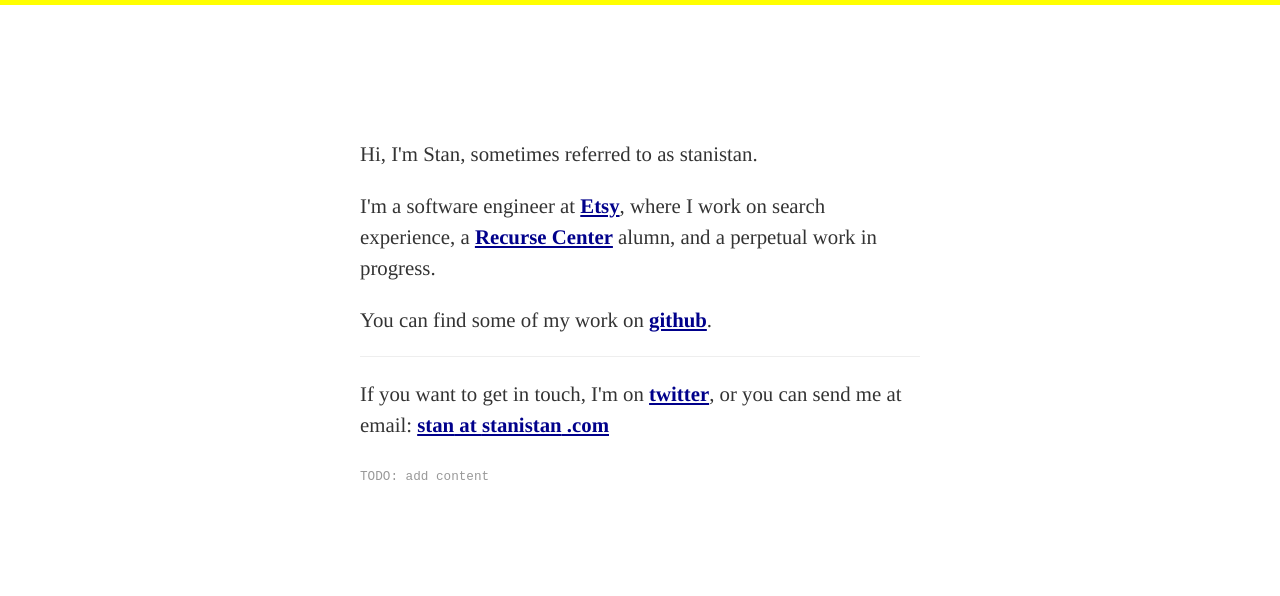
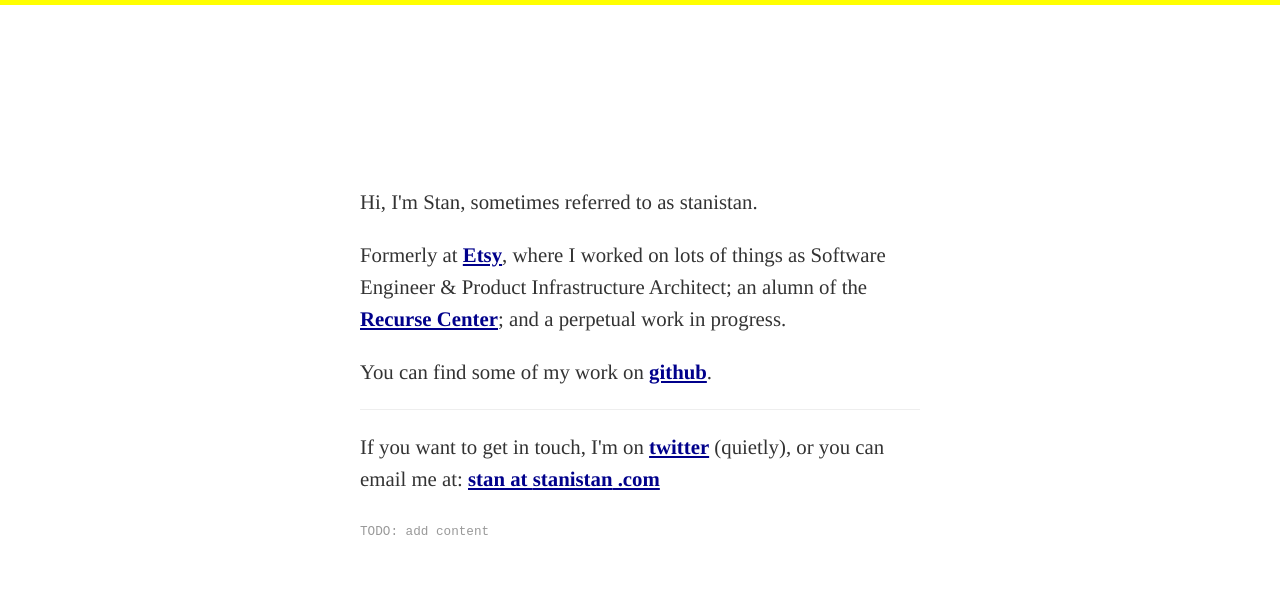
Before and after one commit to stanistan/stanistan.github.io, a plain HTML site: page public/index.html in a window 1280 px wide. Drawn offline with Linux system fonts and the light colour scheme.

Commit message:
update content

```diff
--- a/public/index.html
+++ b/public/index.html
@@ -10,22 +10,23 @@
     <body>
 
 <div class="content">
-    <p>Hi, I'm Stan, sometimes referred to as stanistan. </p>
     <p>
-        I'm a software engineer at <a href="https://www.etsy.com">Etsy</a>,
-        where I work on search experience,
-        a <a href="https://www.recurse.com">Recurse Center</a> alumn,
+        Hi, I'm Stan, sometimes referred to as stanistan.
+    </p>
+    <p>
+        Formerly at <a href="https://www.etsy.com">Etsy</a>, where I worked
+        on lots of things as Software Engineer &amp; Product Infrastructure
+        Architect; an alumn of the <a href="https://www.recurse.com">Recurse Center</a>;
         and a perpetual work in progress.
     </p>
     <p>
-        You can find some of my work on
-        <a href="https://github.com/stanistan">github</a>.
+        You can find some of my work on <a href="https://github.com/stanistan">github</a>.
     </p>
     <hr />
     <p>
         If you want to get in touch,
-        I'm on <a href="https://twitter.com/stanistan">twitter</a>,
-        or you can send me at email:
+        I'm on <a href="https://twitter.com/stanistan">twitter</a> (quietly),
+        or you can email me at:
         <span class="link-like">
             <strong>stan</strong> at <strong>stanistan</strong> .com
         </span>
--- a/sass/style.scss
+++ b/sass/style.scss
@@ -3,13 +3,13 @@ body {
     color: #333;
     font-family: Cochin, Times, serif;
     font-size: 1.3em;
-    line-height: 1.5em;
+    line-height: 1.55em;
     margin: 0;
     padding: 0;
 }
 
 .content {
-    margin: 80px auto 0;
+    margin: 8rem auto 0;
     max-width: 35rem;
     padding: 2rem;
 }
```
Also changed, not shown: templates/index.html (+9 -8 lines), public/style.css.
